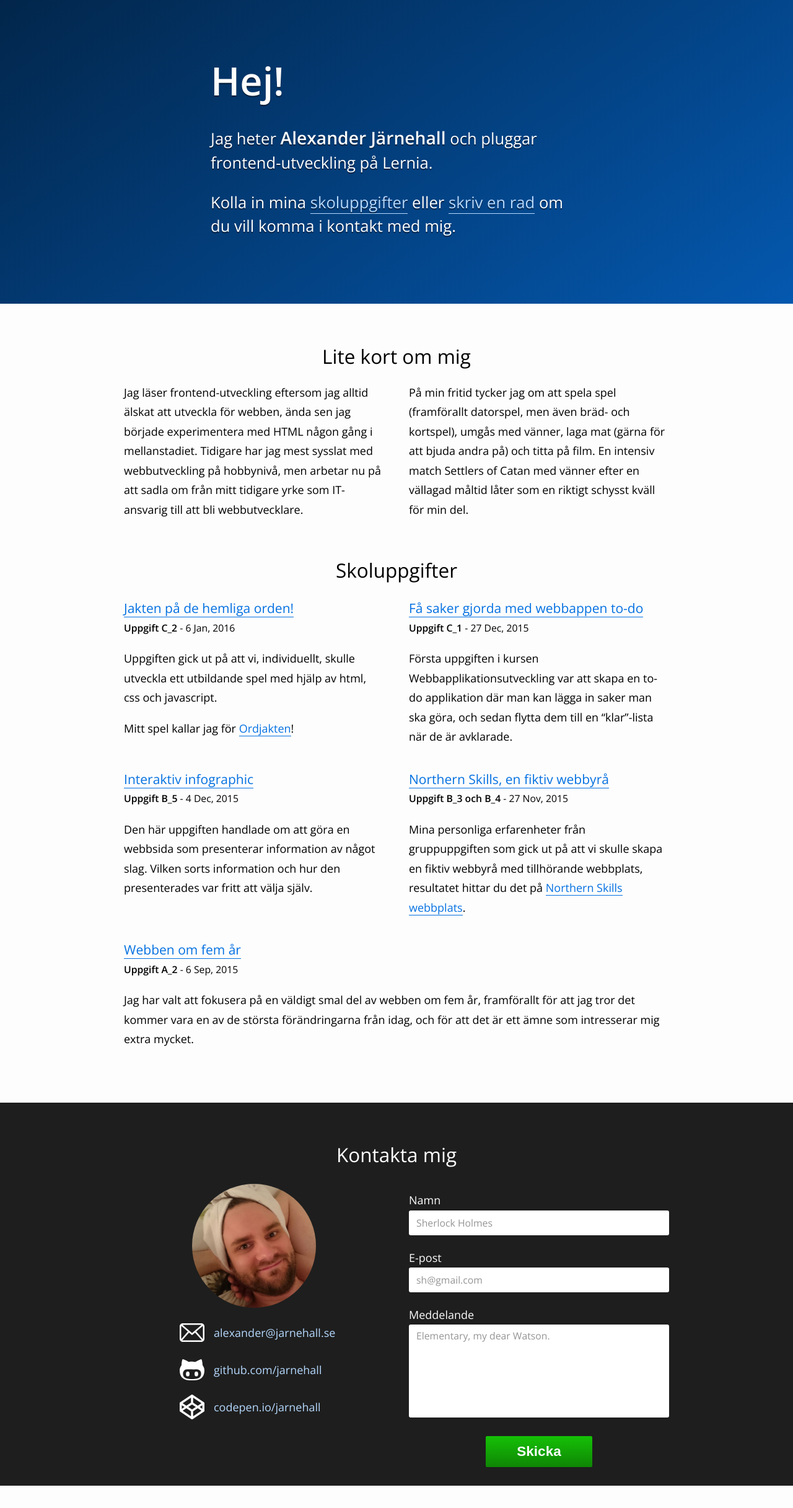
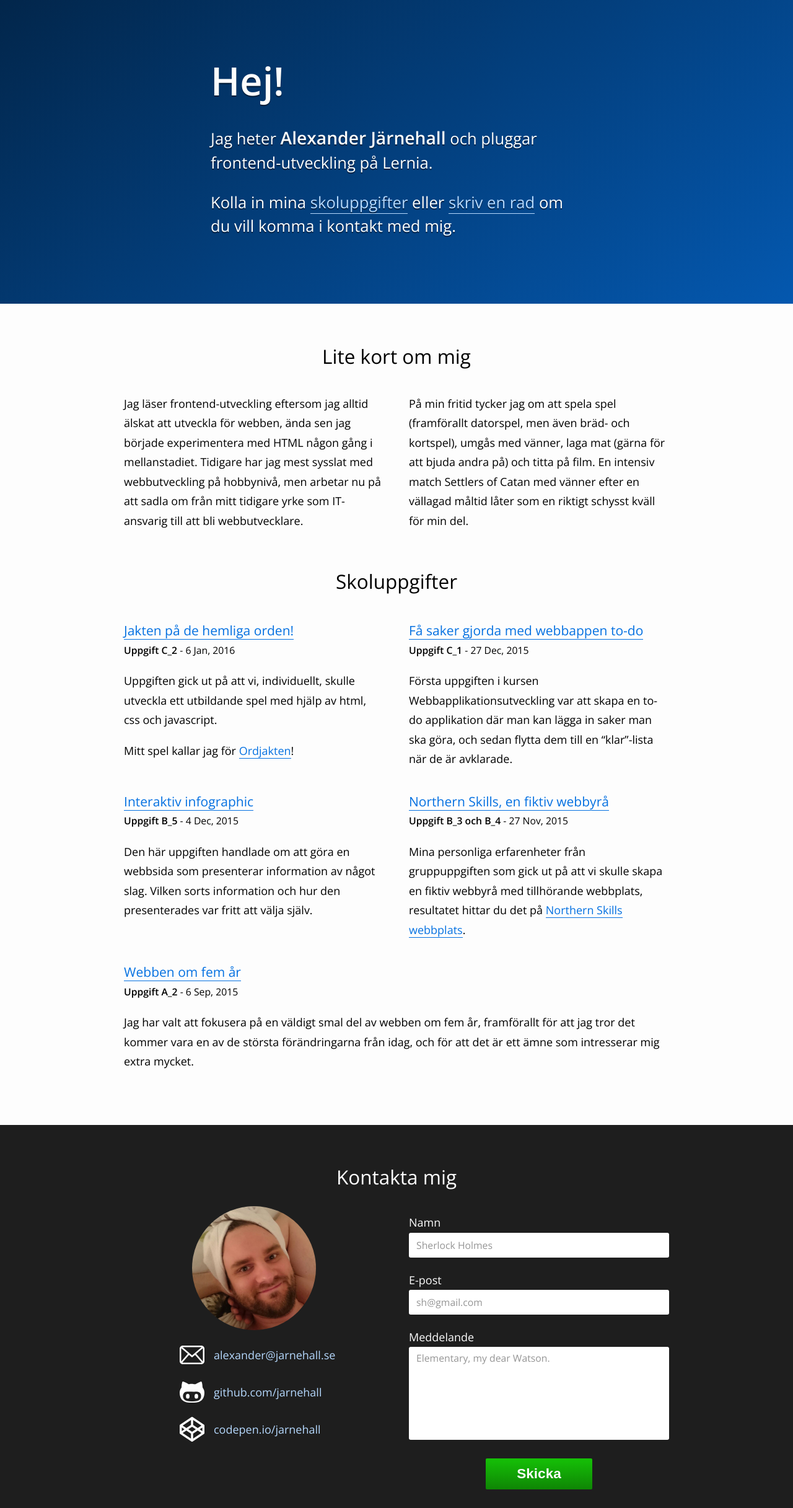
Before and after one commit to Jarnehall/jarnehall.github.io, a Jekyll site: the page built from index.html, in a window 1280 px wide. Shown: the whole page at 62% size. Built offline with Jekyll 4.4.1, drawn with Linux system fonts in a browser that asks for light colours; before the commit the page ends 2397 px from its top, so only the background shows below that.

Commit message:
added facivon, meta theme-color & increased h2 margins

```diff
--- a/_includes/head.html
+++ b/_includes/head.html
@@ -2,10 +2,13 @@
     <meta charset="utf-8">
     <meta http-equiv="X-UA-Compatible" content="IE=edge">
     <meta name="viewport" content="width=device-width, initial-scale=1">
+    <meta name="theme-color" content="#02264b">
 
     <title>{% if page.title %}{{ page.title }}{% else %}{{ site.title }}{% endif %}</title>
     <meta name="description" content="{% if page.excerpt %}{{ page.excerpt | strip_html | strip_newlines | truncate: 160 }}{% else %}{{ site.description }}{% endif %}">
 
+    <link rel="icon" sizes="96x96" href="img/favicon-small.png">
+    <link rel="icon" sizes="192x192" href="img/favicon.png">
     <link href='https://fonts.googleapis.com/css?family=Open+Sans:400,300,300italic,600' rel='stylesheet' type='text/css'>
     <link rel="stylesheet" href="{{ "/css/main.css" | prepend: site.baseurl }}">
     <link rel="canonical" href="{{ page.url | replace:'index.html','' | prepend: site.baseurl | prepend: site.url }}">
--- a/_layouts/start.html
+++ b/_layouts/start.html
@@ -44,10 +44,10 @@
                         </div>
                     </div>
                     <div class="contact-form flex-250">
-                        <form action="https://getsimpleform.com/messages?form_api_token=1f20453e3382855f45abfded7d5fdcf8" method="post">
-                            <label>Namn<input type="text" name="name"></label>
-                            <label>E-post<input type="email" name="email"></label>
-                            <label>Meddelande<textarea name="content"></textarea></label>
+                        <form id="contactForm" action="https://getsimpleform.com/messages?form_api_token=1f20453e3382855f45abfded7d5fdcf8" method="post">
+                            <label>Namn<input type="text" name="name" required></label>
+                            <label>E-post<input type="email" name="email" required></label>
+                            <label>Meddelande<textarea name="content" required></textarea></label>
                             <button class="btn btn--center btn--green" type="submit">Skicka</button>
                         </form>
                     </div>
--- a/_sass/base.scss
+++ b/_sass/base.scss
@@ -22,7 +22,7 @@
     font-family: $base-font-family;
     font-size: 1.75rem;
     font-weight: $base-font-weight;
-    margin-bottom: 1rem;
+    margin-bottom: 2rem;
     line-height: 1em * $base-line-height;
     text-align: center;
 }
--- a/css/main.scss
+++ b/css/main.scss
@@ -15,7 +15,6 @@
 
 $text-color:       #111;
 $background-color: #fdfdfd;
-$brand-color:      #2a7ae2;
 
 $blue-color:       #02264b;
 $blue-color-light: #0458af;
```
Also changed, not shown: img/favicon-small.png (added), img/favicon.png (added).
